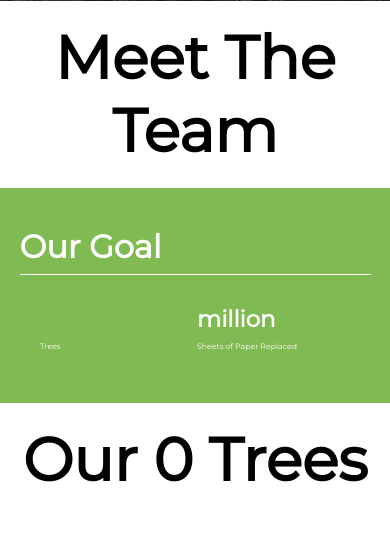
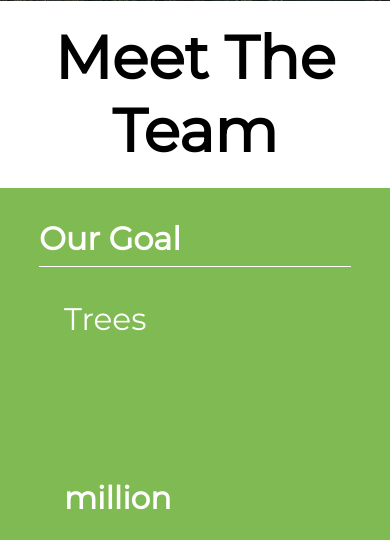
Before and after one commit to tree-plenish/event-pages, a Flask app: template templates/index.html in a window 390 px wide. Shown: the part 815-1355 px from the top of the page. Run offline with Flask 2, Linux system fonts and the light colour scheme; the template is opened without the code that fills it, so the values that code supplies are empty.

Commit message:
Add content, make split divs more responsive

```diff
--- a/static/css/main.css
+++ b/static/css/main.css
@@ -66,7 +66,7 @@ hr{
     background-color: #80ba52;
     color: white;
     display: block;
-    font-size: 2vw;
+    font-size: 1em;
     padding: 2% 4%;
     margin: 4%;
     border-width: 1px;
@@ -155,32 +155,26 @@ hr{
 }
 #goalMetrics{
     background-color: #80ba52;
-    padding: 10% 5%;
+    padding: 8% 10%;
     text-align: left;
     color: white;
 }
-#goalMetrics table{
-    font-size: 5vw;
-    margin: 3% auto;
-    width: 90%;
-}
-#goalMetrics table td{
-    width: 50%;
+#goalMetrics .split h1{
+    font-size: 6em;
 }
 #goalMetrics p, h1{
     padding: 0;
     margin: 0;
 }
-#goalMetrics p{
-    font-size: 2vw;
+#goalMetrics p, h3{
+    font-size: 1.5em;
 }
 #workSupport{
     background-image: url(../images/leaves.jpg);
     background-repeat: no-repeat;
     background-size: cover;
     background-attachment: fixed;
-
-    font-size: 2vw;
+    color: white;
 }
 .divHead{
     margin-top: 5%;
@@ -250,3 +244,21 @@ hr{
         max-width: 70em;
     }
 }
+.split{
+    display: flex;
+    flex-wrap: wrap;
+}
+.half{
+    flex: 1 0 100%; /*size on small screens*/
+    box-sizing: border-box;
+    padding: 8%;
+    font-size: 1.3em;
+}
+/*2 cards*/
+@media screen and (min-width: 850px) {
+    .half {
+       max-width: 50%;
+       font-size: 1.5vw;
+       padding: 5%
+    }
+}
--- a/templates/index.html
+++ b/templates/index.html
@@ -71,7 +71,7 @@
 <div id="goalMetrics">
     <h1>Our Goal</h1>
     <hr />
-    <table>
+    <!-- <table>
         <tr>
             <td>
                 <h1>{{ event.treeGoal }}</h1>
@@ -84,7 +84,17 @@
             <td><p>Trees</p></td>
             <td><p>Sheets of Paper Replaced</p></td>
         </tr>
-    </table>
+    </table> -->
+    <div class="split">
+        <div class="half">
+            <h1>{{ event.treeGoal }}</h1>
+            <p>Trees</p>
+        </div>
+        <div class="half">
+            <h1 style="display: inline">{{ event.paperGoal }}</h1><h3 style="display: inline"> million</h3>
+            <p>Sheets of Paper Replaced</p>
+        </div>
+    </div>
 </div>
 
 
@@ -106,12 +116,16 @@
 </div>
 
 <div id="workSupport">
-    <div class="overImage">
-        <div>
-            <h1>Work With Tree-Plenish!</h1>
+    <div class="split">
+        <div class="half" style="background-color: rgba(54, 83, 79, 0.678);">
+            <h2>Work With Tree-Plenish!</h2>
+            <p>Fill out this interest form if you are interested in hosting an event at your school next year!</p>
+            <a href="https://www.tree-plenish.org/host" class="button">Host an Event</a>
         </div>
-        <div>
-            <h1>Support Tree-Plenish!</h1>
+        <div class="half"style="background-color: rgba(0,0,0,0.4);">
+            <h2>Support Tree-Plenish!</h2>
+            <p>Help Tree-Plenish build sustainable communities across the country!</p>
+            <a href="https://www.paypal.com/donate/?cmd=_s-xclick&hosted_button_id=M5FN5Q844DAKU&source=url" class="button">Donate!</a>
         </div>
     </div>
 
```
